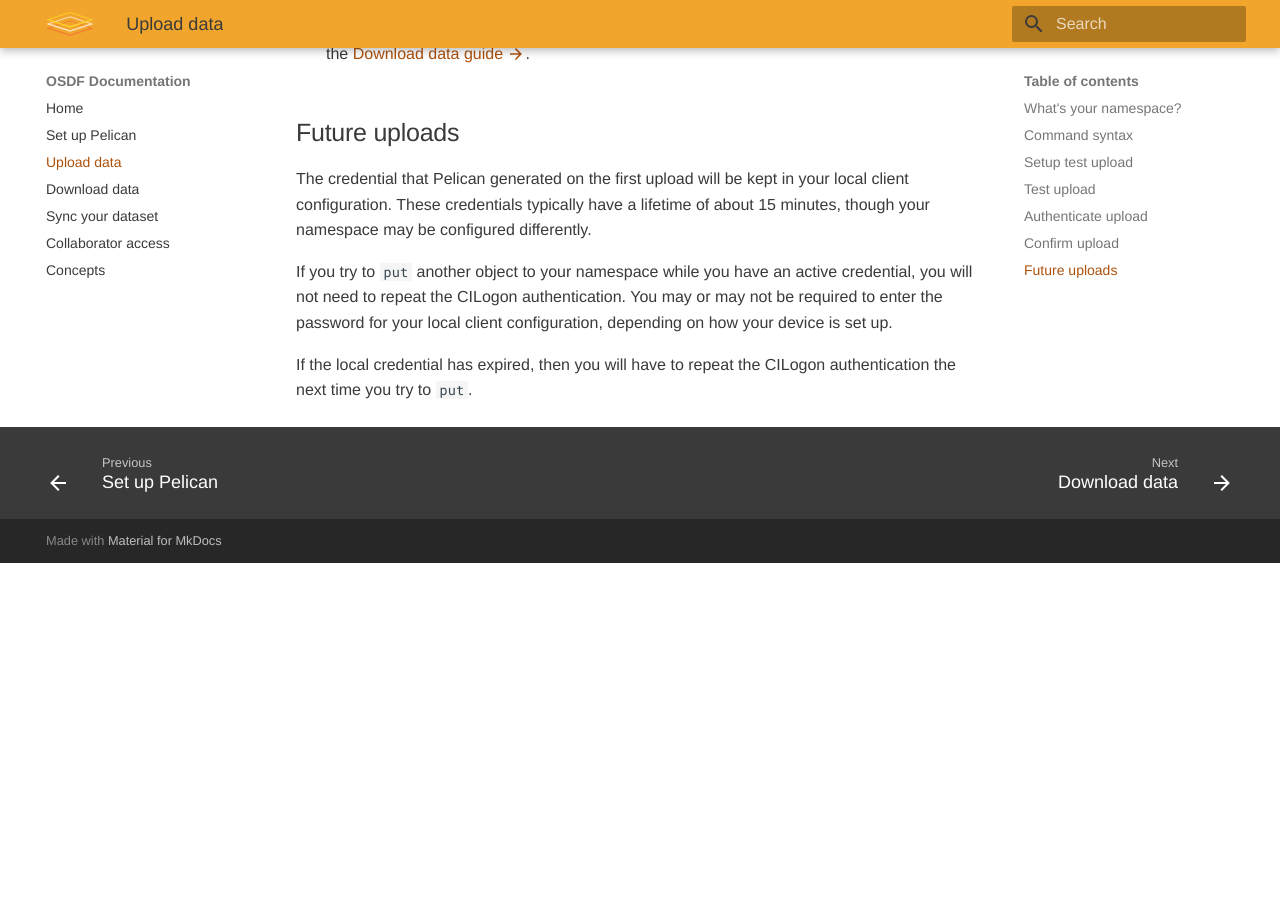
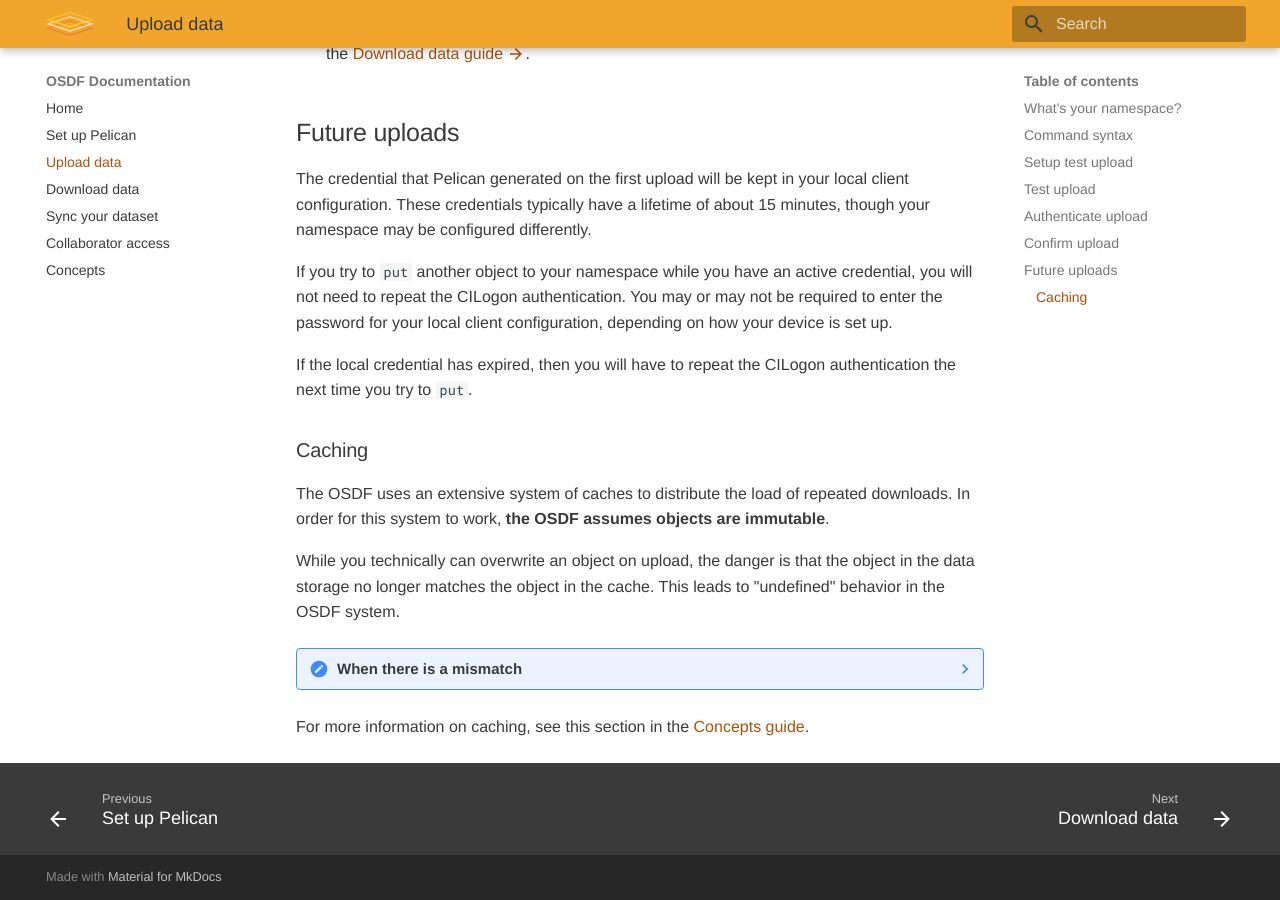
Before and after one commit to osg-htc/osdf-docs, an MkDocs documentation site: the page built from docs/upload-data.md, in a window 1280 px wide and 900 px high, scrolled down 4806 px. Built offline with MkDocs 1.6.1 and Material for MkDocs 9.7.7, drawn with Linux system fonts in a browser that asks for light colours; before the commit the page ends 5369 px from its top, so only the background shows below that.

Commit message:
Add language about caching

```diff
--- a/docs/upload-data.md
+++ b/docs/upload-data.md
@@ -225,3 +225,23 @@ You may or may not be required to enter the password for your local client confi
 depending on how your device is set up.
 
 If the local credential has expired, then you will have to repeat the CILogon authentication the next time you try to `put`.
+
+### Caching
+
+The OSDF uses an extensive system of caches to distribute the load of repeated downloads.
+In order for this system to work, **the OSDF assumes objects are immutable**.
+
+While you technically can overwrite an object on upload, the danger is that the object in the data storage no longer matches the object in the cache.
+This leads to "undefined" behavior in the OSDF system.
+
+??? note "When there is a mismatch"
+
+    If there is a mismatch between an object in the original data storage and in the cache, then when the client downloads the object it may receive:
+
+    * the old version of the object (from the cache)
+    * the new version of the object (from the origin)
+    * or a mix inbetween! (the cache began updating during the transfer)
+
+    A long term goal for the underlying Pelican software is to address this issue.
+
+For more information on caching, see this section in the [Concepts guide](concepts.md#caching-and-immutability).
```
